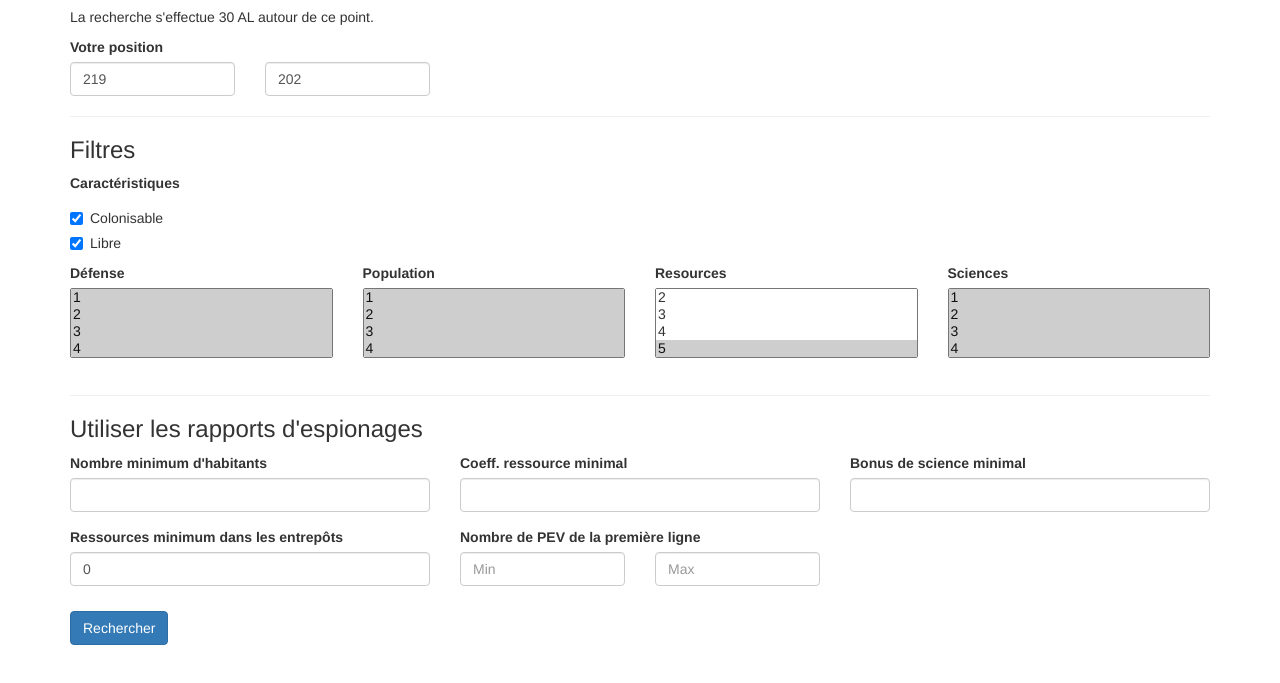
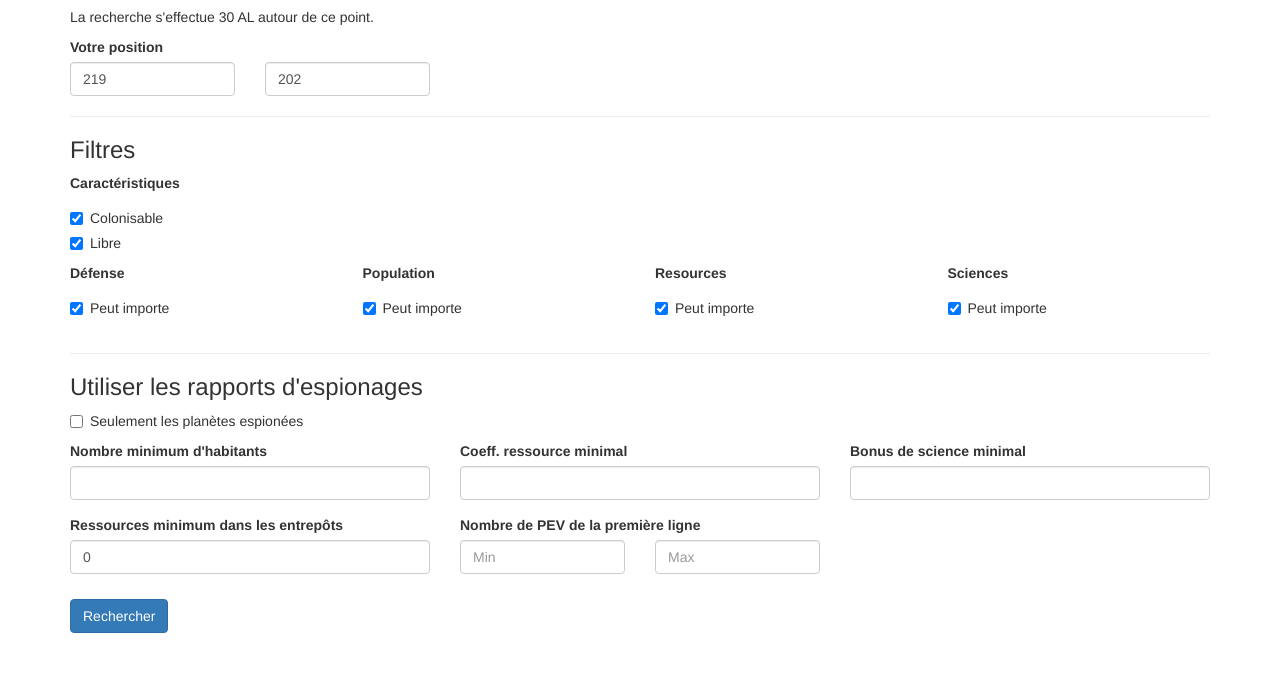
Before and after one commit to nick-keller/galaxy-parser, a website: page search.html in a window 1280 px wide. Shown: the part 109-792 px from the top of the page. Drawn offline with nearby package versions, Linux system fonts and the light colour scheme.

Commit message:
Improve search

```diff
--- a/search.html
+++ b/search.html
@@ -48,9 +48,14 @@
 
             <div class="row">
                 <div class="col-md-3">
-                    <div class="form-group">
+                    <div class="form-group" ng-init="c1 = true">
                         <label>Défense</label>
-                        <select multiple ng-model="search.defense" style="width:100%">
+                        <div class="checkbox" ng-click="search.defense = ['1','2','3','4','5']">
+                            <label>
+                                <input type="checkbox" ng-model="c1"> Peut importe
+                            </label>
+                        </div>
+                        <select multiple ng-model="search.defense" style="width:100%" ng-hide="c1">
                             <option value="1">1</option>
                             <option value="2">2</option>
                             <option value="3">3</option>
@@ -60,9 +65,14 @@
                     </div>
                 </div>
                 <div class="col-md-3">
-                    <div class="form-group">
+                    <div class="form-group" ng-init="c2 = true">
                         <label>Population</label>
-                        <select multiple ng-model="search.population" style="width:100%">
+                        <div class="checkbox" ng-click="search.population = ['1','2','3','4','5']">
+                            <label>
+                                <input type="checkbox" ng-model="c2"> Peut importe
+                            </label>
+                        </div>
+                        <select multiple ng-model="search.population" style="width:100%" ng-hide="c2">
                             <option value="1">1</option>
                             <option value="2">2</option>
                             <option value="3">3</option>
@@ -72,9 +82,14 @@
                     </div>
                 </div>
                 <div class="col-md-3">
-                    <div class="form-group">
+                    <div class="form-group" ng-init="c3 = true">
                         <label>Resources</label>
-                        <select multiple ng-model="search.resource" style="width:100%">
+                        <div class="checkbox" ng-click="search.resource = ['1','2','3','4','5']">
+                            <label>
+                                <input type="checkbox" ng-model="c3"> Peut importe
+                            </label>
+                        </div>
+                        <select multiple ng-model="search.resource" style="width:100%" ng-hide="c3">
                             <option value="1">1</option>
                             <option value="2">2</option>
                             <option value="3">3</option>
@@ -84,9 +99,14 @@
                     </div>
                 </div>
                 <div class="col-md-3">
-                    <div class="form-group">
+                    <div class="form-group" ng-init="c4 = true">
                         <label>Sciences</label>
-                        <select multiple ng-model="search.science" style="width:100%">
+                        <div class="checkbox" ng-click="search.science = ['1','2','3','4','5']">
+                            <label>
+                                <input type="checkbox" ng-model="c4"> Peut importe
+                            </label>
+                        </div>
+                        <select multiple ng-model="search.science" style="width:100%" ng-hide="c4">
                             <option value="1">1</option>
                             <option value="2">2</option>
                             <option value="3">3</option>
@@ -100,6 +120,12 @@
             <hr>
 
             <h3>Utiliser les rapports d'espionages</h3>
+
+            <div class="checkbox">
+                <label>
+                    <input type="checkbox" ng-model="search.with_report"> Seulement les planètes espionées
+                </label>
+            </div>
 
             <div class="row">
                 <div class="col-md-4">
@@ -205,7 +231,7 @@
                         available: true,
                         defense: '1 2 3 4 5'.split(' '),
                         population: '1 2 3 4 5'.split(' '),
-                        resource: ['5'],
+                        resource: '1 2 3 4 5'.split(' '),
                         science: '1 2 3 4 5'.split(' '),
                         from: {x: 219, y:202},
                         warehouses: 0
--- a/server/bundle/search/controller/place.js
+++ b/server/bundle/search/controller/place.js
@@ -20,6 +20,10 @@ function searchAction(req, res, next) {
     };
 
     var $and = [];
+
+    if(req.body.with_report) {
+        query.last_report = { $exists: true };
+    }
 
     if(req.body.available !== undefined && req.body.habitable !== false) {
         query.owner = { $exists: !req.body.available};
```
Also changed, not shown: apidoc.md (+1 -0 lines).
